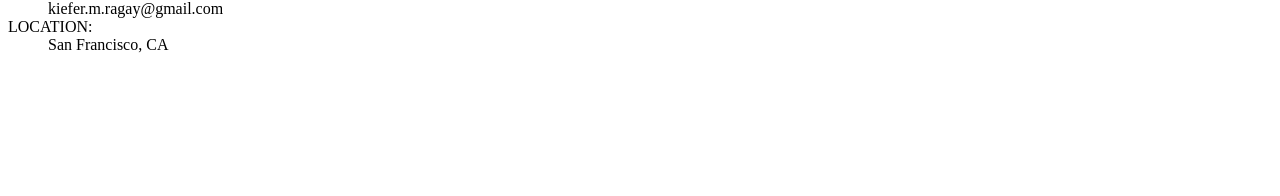
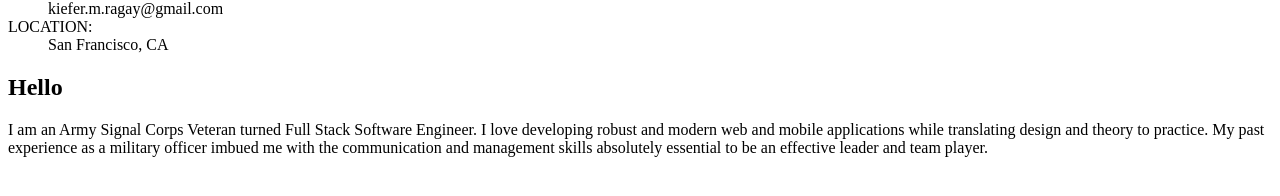
Before and after one commit to patriot898/Folio, a React app: page / in a window 1280 px wide. Shown: the part 486-682 px from the top of the page. Built offline with nearby package versions, Linux system fonts and the light colour scheme; the HTML template or start-up script is replaced by a standard one.

Commit message:
Create Container and Section Classes

```diff
--- a/client/public/styles.css
+++ b/client/public/styles.css
@@ -1,8 +1,11 @@
 body {
   font-weight: 400;
   margin: 0;
+  font-family: Roboto, sans-serif;
+  font-size: 18px;
+  line-height: 30px;
+  color: #555;
 }
-
 
 #top-section {
   width: 100%;
@@ -14,27 +17,26 @@ body {
   margin: auto;
 }
 
-
 @media (min-width: 1200px) {
-  #top-section {
+  .container {
     max-width: 1140px;
   }
 }
 
 @media (min-width: 992px) and (max-width: 1199px) {
-  #top-section {
+  .container {
     max-width: 960px;
   }
 }
 
 @media (min-width: 768px) and (max-width: 991px) {
-  #top-section {
+  .container {
     max-width: 720px;
   }
 }
 
 @media (min-width: 576px) and (max-width: 767px) {
-  #top-section {
+  .container {
     max-width: 540px;
   }
   #avatar-container {
@@ -43,7 +45,7 @@ body {
 }
 
 @media (max-width: 575px) {
-  #top-section {
+  .container {
     max-width: 540px;
   }
   #avatar-container {
@@ -61,12 +63,10 @@ body {
   width: 100%;
 }
 
-
 #avatar-container {
   position: relative;
   float: left;
   padding-right: 45px;
-
 }
 
 #avatar-image {
@@ -118,3 +118,17 @@ p {
   margin-inline-start: 0px;
   margin-inline-end: 0px;
 }
+
+.white-section {
+  padding: 60px 15px 60px 15px;
+  margin: auto;
+  width: 100%;
+}
+
+.section-title {
+  margin-bottom: 40px;
+  font-size: 36px;
+  line-height: 42px;
+  font-family: Roboto Mono, monospace;
+  font-weight: 500;
+}
--- a/client/src/components/App.jsx
+++ b/client/src/components/App.jsx
@@ -1,9 +1,13 @@
 import React from 'react';
-import MainHeader from './MainHeader.jsx'
+import MainHeader from './MainHeader.jsx';
+import Bio from './Bio.jsx';
 
 const App = () => {
   return(
-    <MainHeader />
+    <div>
+      <MainHeader />
+      <Bio />
+    </div>
   )
 }
 
--- a/client/src/components/Bio.jsx
+++ b/client/src/components/Bio.jsx
@@ -2,9 +2,9 @@ import React from 'react';
 
 export default function Bio() {
   return (
-    <div class="white-container">
-      <p class="bio-intro">Hello</p>
-      <p class="bio-text"></p>
-    </div>
+    <section id="bio" class="white-section container">
+      <h2 id="bio-header" class="section-title">Hello</h2>
+      <p class="general-text">I am an Army Signal Corps Veteran turned Full Stack Software Engineer. I love developing robust and modern web and mobile applications while translating design and theory to practice. My past experience as a military officer imbued me with the communication and management skills absolutely essential to be an effective leader and team player. </p>
+    </section>
   )
 }
--- a/client/src/components/MainHeader.jsx
+++ b/client/src/components/MainHeader.jsx
@@ -3,7 +3,7 @@ import React from 'react';
 const MainHeader = () => {
   return (
     <header id="main-header">
-      <div id="top-section">
+      <div id="top-section" class="container">
           <div id="avatar-container">
             <img id="avatar-image" src="headshot-avatar-bw.jpg"></img>
           </div>
```
Also changed, not shown: client/src/components/DownloadButton.jsx (added), 1 other file (tests, documents, lock files or other folders).
